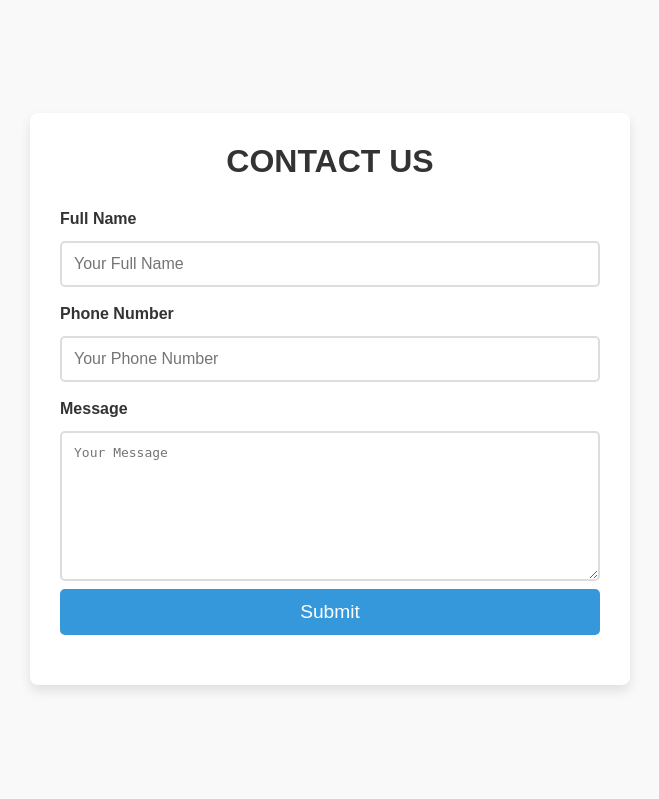
After one commit to WazeemAkthar/EliteWheels, a PHP site: page /ContactUs.php in a window 1280 px wide. The commit adds this page. Shown: the part 91-890 px from the top of the page, without its empty margins (310-969 px from the left). Run offline with PHP 8.4, Linux system fonts and the light colour scheme; some libraries are stand-ins or nearby versions.

Commit message:
update 21

```diff
--- /dev/null
+++ b/frontend/ContactUs.php
@@ -0,0 +1,184 @@
+<!DOCTYPE html>
+<html lang="en">
+
+<head>
+    <meta charset="UTF-8">
+    <meta name="viewport" content="width=device-width, initial-scale=1.0">
+    <title>Contact Us</title>
+    <link rel="stylesheet" href="styles.css">
+</head>
+<style>
+    /* General body styles */
+    .main {
+        font-family: Arial, sans-serif;
+        margin: 0;
+        padding: 0;
+        background-color: #f9f9f9;
+        display: flex;
+        justify-content: center;
+        align-items: center;
+        min-height: 100vh;
+    }
+
+    /* Contact container */
+    .contact-container {
+        background-color: #fff;
+        box-shadow: 0 6px 12px rgba(0, 0, 0, 0.1);
+        width: 100%;
+        max-width: 600px;
+        padding: 30px;
+        border-radius: 8px;
+        margin: 20px;
+        text-align: center;
+    }
+
+    /* Header */
+    .contact-container h2 {
+        color: #333;
+        font-size: 2em;
+        margin-bottom: 20px;
+        text-transform: uppercase;
+    }
+
+    /* Form elements */
+    form {
+        display: flex;
+        flex-direction: column;
+    }
+
+    form label {
+        text-align: left;
+        margin: 10px 0 5px;
+        font-weight: bold;
+        color: #333;
+    }
+
+    form input,
+    form textarea {
+        padding: 12px;
+        margin: 8px 0;
+        border: 2px solid #ddd;
+        border-radius: 5px;
+        font-size: 1em;
+        transition: border-color 0.3s ease;
+    }
+
+    form input:focus,
+    form textarea:focus {
+        border-color: #3498db;
+        outline: none;
+    }
+
+    form textarea {
+        resize: vertical;
+        min-height: 150px;
+    }
+
+    /* Submit button */
+    button {
+        padding: 12px;
+        background-color: #3498db;
+        color: white;
+        border: none;
+        border-radius: 5px;
+        cursor: pointer;
+        font-size: 1.2em;
+        transition: background-color 0.3s ease;
+    }
+
+    button:hover {
+        background-color: #2980b9;
+    }
+
+    /* Success or error message */
+    .message {
+        margin-top: 20px;
+        font-size: 1.1em;
+        color: #2ecc71;
+        /* Green for success */
+    }
+
+    /* Responsive Design */
+    @media (max-width: 768px) {
+        .contact-container {
+            padding: 20px;
+            width: 90%;
+        }
+
+        form label {
+            font-size: 1em;
+        }
+
+        form input,
+        form textarea {
+            font-size: 0.9em;
+        }
+
+        button {
+            font-size: 1em;
+        }
+    }
+</style>
+
+<body>
+    <?php include('./navbar.php'); ?>
+
+    <div class="main">
+
+
+        <div class="contact-container">
+            <h2>Contact Us</h2>
+            <form action="../Backend/submit_contact.php" method="POST" id="contact-form">
+                <label for="name">Full Name</label>
+                <input type="text" id="name" name="name" required placeholder="Your Full Name">
+
+                <label for="phone_number">Phone Number</label>
+                <input type="text" id="phone_number" name="phone_number" required placeholder="Your Phone Number">
+
+                <label for="message">Message</label>
+                <textarea id="message" name="message" required placeholder="Your Message"></textarea>
+
+                <button type="submit">Submit</button>
+            </form>
+
+            <!-- Success/Error Message -->
+            <div class="message" id="form-message"></div>
+        </div>
+    </div>
+
+    <script>
+        document.getElementById('contact-form').addEventListener('submit', function (e) {
+            e.preventDefault(); // Prevent the default form submission
+
+            const formData = new FormData(this);
+
+            // Use fetch to submit the form data to the backend
+            fetch('../Backend/submit_contact.php', {
+                method: 'POST',
+                body: formData
+            })
+                .then(response => response.json()) // Parse JSON response
+                .then(data => {
+                    const messageElement = document.getElementById('form-message');
+
+                    // Check if the response status is 'success'
+                    if (data.status === 'success') {
+                        messageElement.textContent = data.message; // Show success message
+                        messageElement.style.color = '#2ecc71'; // Green color for success
+                    } else {
+                        messageElement.textContent = data.message; // Show error message
+                        messageElement.style.color = '#e74c3c'; // Red color for error
+                    }
+                })
+                .catch(error => {
+                    // If there's an error during the fetch process
+                    const messageElement = document.getElementById('form-message');
+                    messageElement.textContent = 'Something went wrong. Please try again.'; // Generic error message
+                    messageElement.style.color = '#e74c3c'; // Red color for error
+                });
+        });
+
+    </script>
+</body>
+
+</html>
--- a/frontend/admin/manage-rentals.php
+++ b/frontend/admin/manage-rentals.php
@@ -100,7 +100,7 @@ if (!$result) {
         function updateRentalStatus(rentalId, status) {
             if (confirm("Are you sure you want to " + status + " this rental?")) {
                 const xhr = new XMLHttpRequest();
-                xhr.open("POST", "update-rental-status.php", true);
+                xhr.open("POST", "../../Backend/update-rental-status.php", true);
                 xhr.setRequestHeader("Content-Type", "application/x-www-form-urlencoded");
                 xhr.onload = function () {
                     if (xhr.status === 200) {
--- a/frontend/navbar.php
+++ b/frontend/navbar.php
@@ -129,7 +129,7 @@ if (session_status() === PHP_SESSION_NONE) {
         <li><a href="./index.php">Home</a></li>
         <li><a href="./RentCar.php">Rent</a></li>
         <li><a href="#ride">Ride</a></li>
-        <li><a href="#contact">Contact</a></li>
+        <li><a href="./ContactUs.php">Contact</a></li>
         <?php if (!isset($_SESSION['user_id'])): ?>
           <!-- Show these links if the user is NOT logged in -->
           <li><a href="./login.html">Login</a></li>
```
Also changed, not shown: Backend/submit_contact.php (added, +38 -0 lines), database/sql_setup.sql (+8 -0 lines), frontend/admin/contact_messages.php (added, +128 -0 lines), frontend/admin/sidebar.php (+9 -0 lines).
